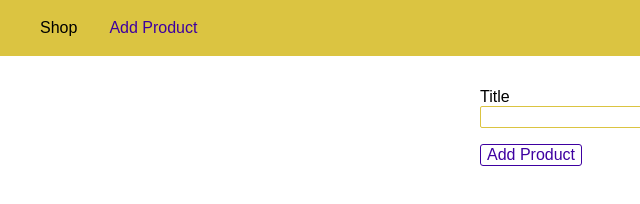
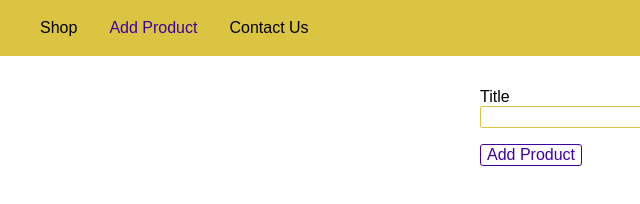
Before and after one commit to yarramneninikhil/intromiddleware, a website: page views/add-product.html in a window 1280 px wide. Shown: the top 204 px of the page, 0-640 px from the left. Drawn offline with Linux system fonts and the light colour scheme.

Commit message:
Update add-product.html

```diff
--- a/views/add-product.html
+++ b/views/add-product.html
@@ -16,6 +16,7 @@
             <ul class="main-header__item-list">
                 <li class="main-header__item"><a href="/shop">Shop</a></li>
                 <li class="main-header__item"><a class="active" href="/admin/add-product">Add Product</a></li>
+                <li class="main-header__item"><a href="/contactus">Contact Us</a></li>
             </ul>
         </nav>
     </header>
```
